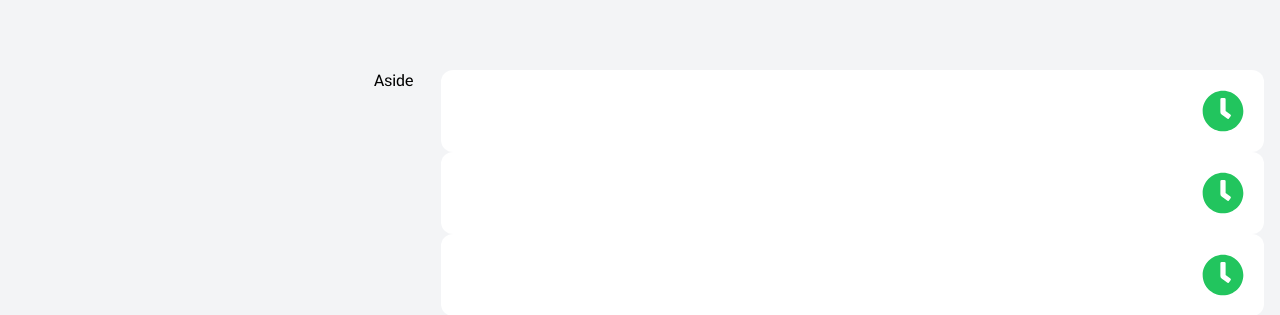
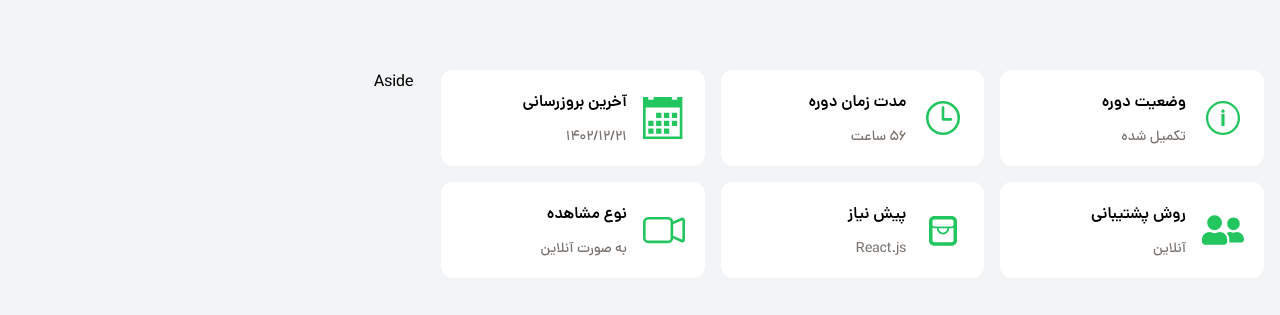
Before and after one commit to matinsekhavat/sabzlearn-clone, a React (Vite) app: page /course/1 in a window 1280 px wide. Shown: the part 637-952 px from the top of the page. Built offline with nearby package versions, Linux system fonts and the light colour scheme.

Commit message:
implement and use CourseExtraInfo component  in SingleCourse Page

```diff
--- a/src/pages/SingleCourse.tsx
+++ b/src/pages/SingleCourse.tsx
@@ -1,5 +1,11 @@
+import { IoIosInformationCircleOutline } from "react-icons/io";
 import CourseExtraInfo from "../features/courses/SingleCourseDiff/CourseExtraInfo";
 import { e2p } from "../utils/replaceNumber";
+import { IoTimeOutline } from "react-icons/io5";
+import { ImCalendar } from "react-icons/im";
+import { FaUserFriends } from "react-icons/fa";
+import { TiShoppingBag } from "react-icons/ti";
+import { BsCameraVideo } from "react-icons/bs";
 
 function SingleCourse() {
   return (
@@ -51,12 +57,39 @@ function SingleCourse() {
       <div className="grid grid-cols-12 gap-6 sm:gap-7 mt-7 lg:mt-20">
         {/* CourseExtraInfo List */}
         <div className="col-span-12 lg:col-span-8">
-          <CourseExtraInfo />
-          <CourseExtraInfo />
-          <CourseExtraInfo />
-          <CourseExtraInfo />
-          <CourseExtraInfo />
-          <CourseExtraInfo />
+          <div className="grid grid-cols-3 gap-4">
+            <CourseExtraInfo
+              title="وضعیت دوره"
+              description="تکمیل شده"
+              icon={<IoIosInformationCircleOutline />}
+            />
+            <CourseExtraInfo
+              title="مدت زمان دوره"
+              description={`${e2p(56)} ساعت
+`}
+              icon={<IoTimeOutline />}
+            />
+            <CourseExtraInfo
+              title="آخرین بروزرسانی"
+              description={`${e2p("1402/12/21")}`}
+              icon={<ImCalendar />}
+            />
+            <CourseExtraInfo
+              title="روش پشتیبانی"
+              description="آنلاین"
+              icon={<FaUserFriends />}
+            />
+            <CourseExtraInfo
+              title="پیش نیاز"
+              description="React.js"
+              icon={<TiShoppingBag />}
+            />
+            <CourseExtraInfo
+              title="نوع مشاهده"
+              description="به صورت آنلاین"
+              icon={<BsCameraVideo />}
+            />
+          </div>
         </div>
         <div className="col-span-12 lg:col-span-4 space-y-8">Aside</div>
       </div>
```
